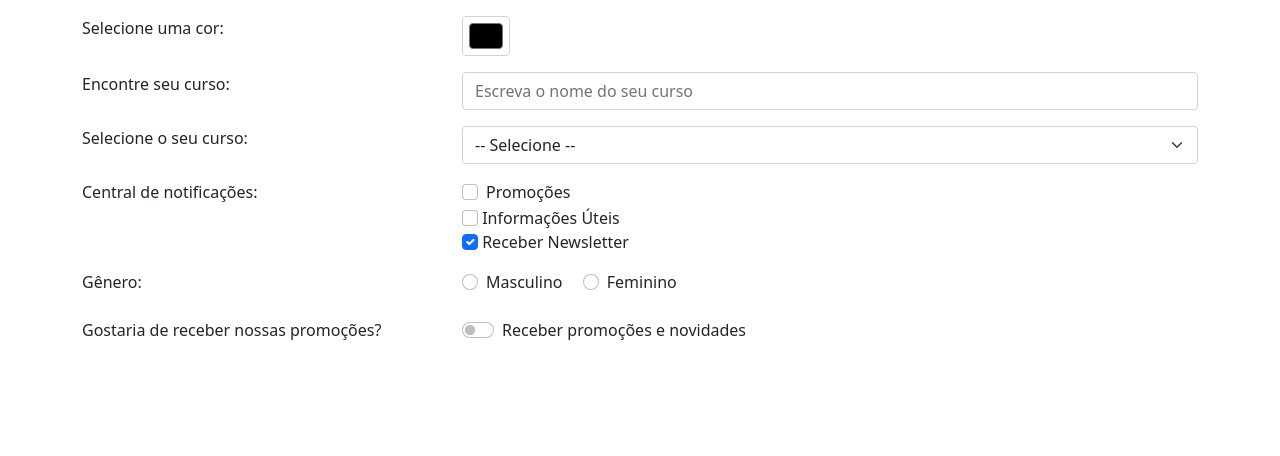
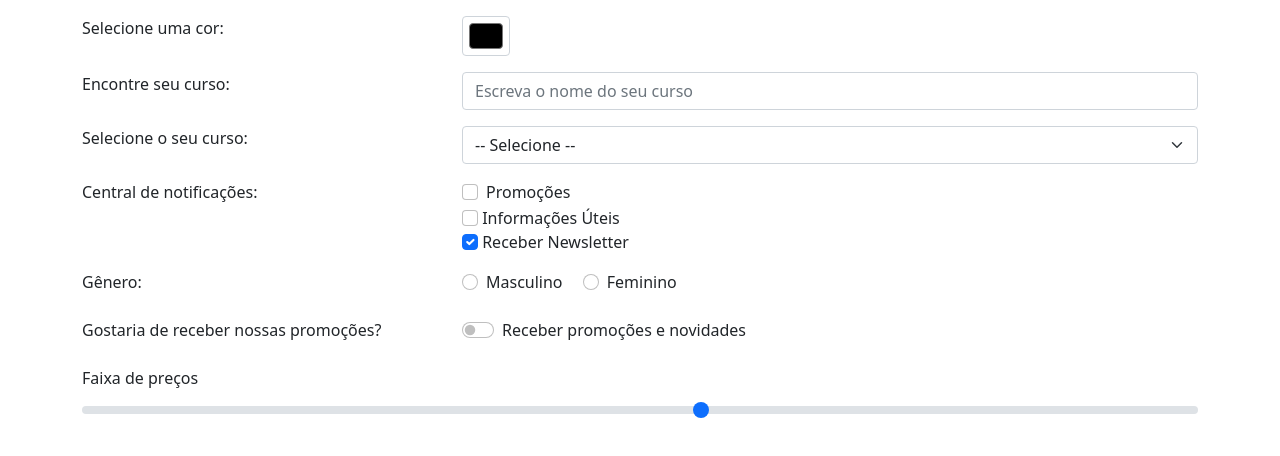
Before and after one commit to danilobsantos/bootstrap, a plain HTML site: page input.html in a window 1280 px wide. Drawn offline with Linux system fonts and the light colour scheme.

Commit message:
Input Range

```diff
--- a/input.html
+++ b/input.html
@@ -93,6 +93,14 @@
                 </div>
             </div>
     <!-- fim campos com switch -->
+    <!-- Input Range -->
+            <div class="row mt-3">
+                <label class="form-label col-12">Faixa de preços</label>
+                    <div class="col-12">
+                        <input class="form-range" step="5" min="1" max="10" type="range" name="precos">
+                    </div>
+                </div>
+    <!-- Input Range -->
         </div>
     </section>
 </body>
```
